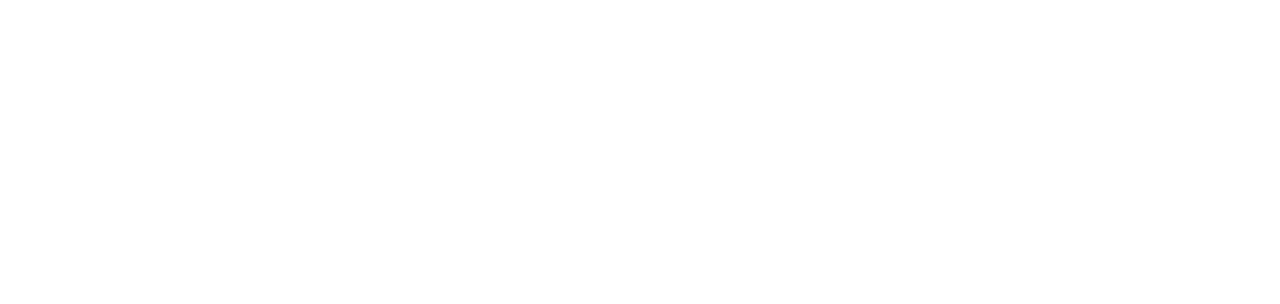
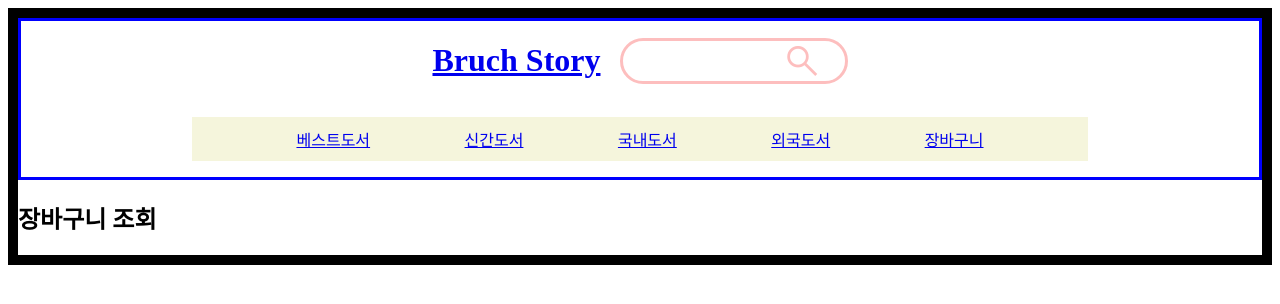
Before and after one commit to LeeKiara/team-project, a React app: page /cart in a window 1280 px wide. Before the commit this address had no page. Shown: the top 304 px of the page. Built offline with nearby package versions, Linux system fonts and the light colour scheme.

Commit message:
Cart Routes 추가

```diff
--- a/src/App.tsx
+++ b/src/App.tsx
@@ -4,9 +4,10 @@
 import BookList from "./modules/books/BookList";
 import OrderList from "./modules/order/OrderList";
 import BookSearch from "./modules/books/BookSearch";
-import Layout from "./Layout";
+import Layout from "./layout/Layout";
 import { lazy } from "react";
 import Cart from "./modules/order/cart";
+import { cartRoutes } from "./modules/cart/routes";
 
 const BookSidebar = lazy(() => import("./modules/books/BookSidebar"));
 const OrderSidebar = lazy(() => import("./modules/order/OrderSidebar"));
@@ -18,14 +19,14 @@
         <Route path="/" element={<Layout />}>
           {/* index: 해당경로의 기본 화면 */}
           <Route element={<Home />} index />
+
           <Route path="books" element={<BookSidebar />}>
             <Route element={<BookList />} index />
             <Route path="search" element={<BookSearch />} />
           </Route>
-          <Route path="order" element={<OrderSidebar />}>
-            <Route element={<OrderList />} index />
-            <Route path="cart" element={<Cart />} />
-          </Route>
+
+          {/* 장바구니/주문 Route */}
+          {cartRoutes}
         </Route>
       </Routes>
     </BrowserRouter>
--- a/src/layout/Layout.tsx
+++ b/src/layout/Layout.tsx
@@ -34,7 +34,7 @@
                   <Link to="/books">외국도서</Link>
                 </li>
                 <li>
-                  <Link to="/order">도서몰/주문</Link>
+                  <Link to="/cart">장바구니</Link>
                 </li>
               </ul>
             </nav>
--- /dev/null
+++ b/src/modules/cart/AddCart/index.tsx
@@ -0,0 +1,9 @@
+const AddCart = () => {
+  return (
+    <>
+      <h2>장바구니 담기</h2>
+    </>
+  );
+};
+
+export default AddCart;
--- /dev/null
+++ b/src/modules/cart/CartList/index.tsx
@@ -0,0 +1,9 @@
+const CartList = () => {
+  return (
+    <>
+      <h2>장바구니 조회</h2>
+    </>
+  );
+};
+
+export default CartList;
--- /dev/null
+++ b/src/modules/cart/routes.tsx
@@ -0,0 +1,14 @@
+import { Route } from "react-router-dom";
+import { lazy } from "react";
+import CartList from "./CartList";
+
+const AddCart = lazy(() => import("@/modules/cart/AddCart"));
+
+export const cartRoutes = [
+  <Route key="cart" path="cart" element={<CartList />} />,
+  <Route key="cart/add" path="cart/add" element={<AddCart />} />,
+  // {/* <Route path="order" element={<OrderSidebar />}>
+  //           <Route element={<OrderList />} index />
+  //           <Route path="cart" element={<Cart />} />
+  //         </Route> */}
+];
--- a/src/modules/order/OrderSidebar/index.tsx
+++ b/src/modules/order/OrderSidebar/index.tsx
@@ -10,10 +10,10 @@
       <aside style={{ width: "200px" }}>
         <ul>
           <li>
-            <Link to="/mall/order">주문목록</Link>
+            <Link to="/order">주문목록</Link>
           </li>
           <li>
-            <Link to="/mall/order/cart">장바구니</Link>
+            <Link to="/order/cart">장바구니</Link>
           </li>
         </ul>
       </aside>
```
Also changed, not shown: 1 other file (tests, documents, lock files or other folders).
